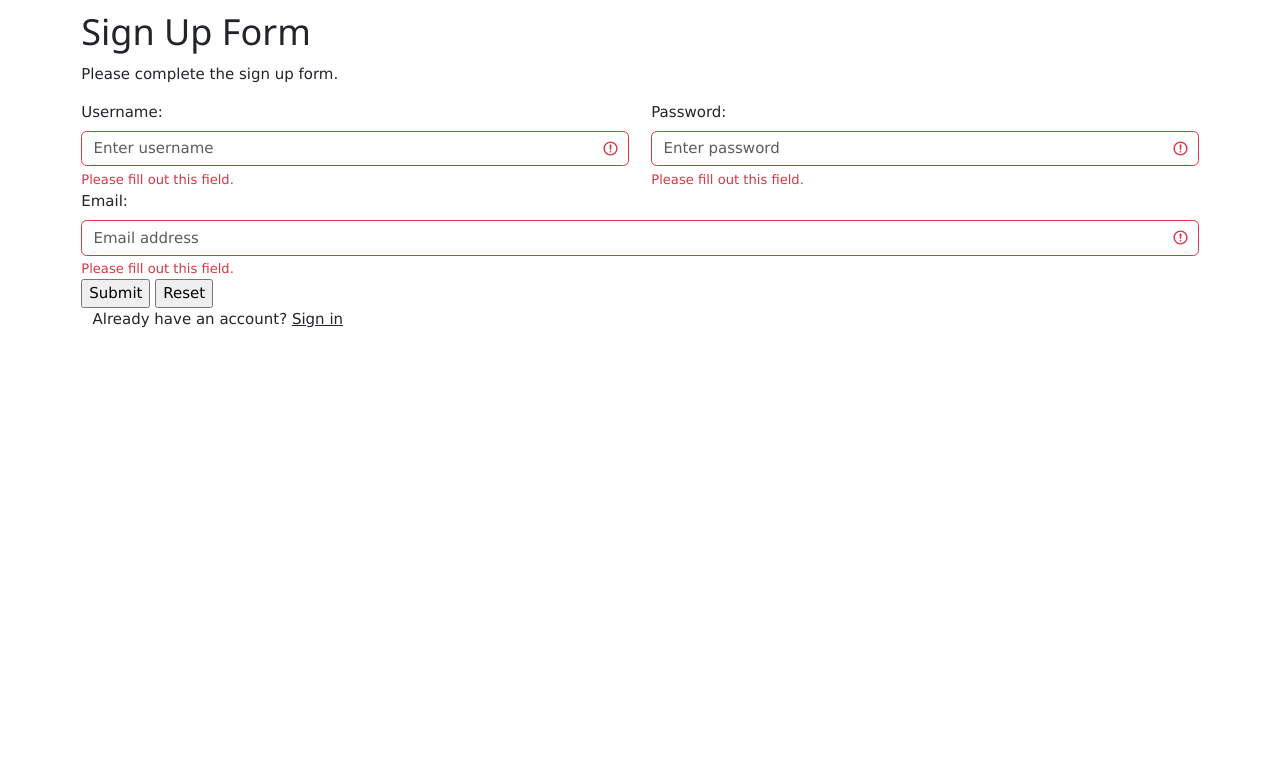
After one commit to ykoosono/Workorganizer, a PHP site: page /signup.php in a window 1280 px wide. The commit adds this page. Shown: the top 784 px of the page. Run offline with PHP 8.4, Linux system fonts and the light colour scheme.

Commit message:
Worked on signup

```diff
--- a/index.php
+++ b/index.php
@@ -9,8 +9,6 @@ Click nbfs://nbhost/SystemFileSystem/Templates/Project/PHP/PHPProject.php to edi
         <title></title>
     </head>
     <body>
-        <?php
-        // put your code here
-        ?>
+        <a href="signup.php"> Sign Up</a>
     </body>
 </html>
--- /dev/null
+++ b/signup.php
@@ -0,0 +1,54 @@
+<html>
+    <head>
+        <meta charset="UTF-8">
+        <meta name="viewport" content="width=device-width, initial-scale=1">
+        <link rel="stylesheet" href="mystyles.css">
+        <link href="https://cdn.jsdelivr.net/npm/bootstrap@5.3.3/dist/css/bootstrap.min.css" rel="stylesheet">
+        <script src="https://cdn.jsdelivr.net/npm/bootstrap@5.3.3/dist/js/bootstrap.bundle.min.js"></script>
+        <link rel="stylesheet" href="https://www.w3schools.com/w3css/4/w3.css">
+    </head>
+
+    <body>
+        <div class="container fluid">
+            <h1>Sign Up Form</h1>
+            <p>Please complete the sign up form.</p>
+
+            <form name="signup" action="signupAction.php" class="was-validated">
+                <div class="row">
+                    <div class="col-sm-6">
+                        <label for="user" class="form-label">Username:</label>
+                        <input class="form-control" placeholder="Enter username" name="user" size="40" required>
+                        <div class="valid-feedback">Valid.</div>
+                        <div class="invalid-feedback">Please fill out this field.</div>
+                    </div>
+                    <div class="col-md-6">
+                        <label for="pswd" class="form-label">Password:</label>
+                        <input type="password" class="form-control" placeholder="Enter password" name="pswd" required>
+                        <div class="valid-feedback">Valid.</div>
+                        <div class="invalid-feedback">Please fill out this field.</div>
+                    </div>
+                </div>
+                <div class="form-row">
+                    <label for="email" class="form-label">Email:</label>
+                    <input class="form-control" placeholder="Email address" name="email" required>
+                    <div class="valid-feedback">Valid.</div>
+                    <div class="invalid-feedback">Please fill out this field.</div>
+                </div>
+                <div class="item">
+                    <input type="submit" value="Submit" />
+                    <input type="reset" value="Reset" />
+                </div>
+                <div class="container sighin">
+                    <p>Already have an account? <a href="login.php" class="boxed2">Sign in</a></p>
+                </div>
+
+
+            </form>
+
+
+        </div>
+
+
+    </body>
+
+</html>
```
Also changed, not shown: DBConnect.php (added, +75 -0 lines), signupAction.php (added, +14 -0 lines), workorganizer_db.sql (+8 -14 lines), 1 other file.
